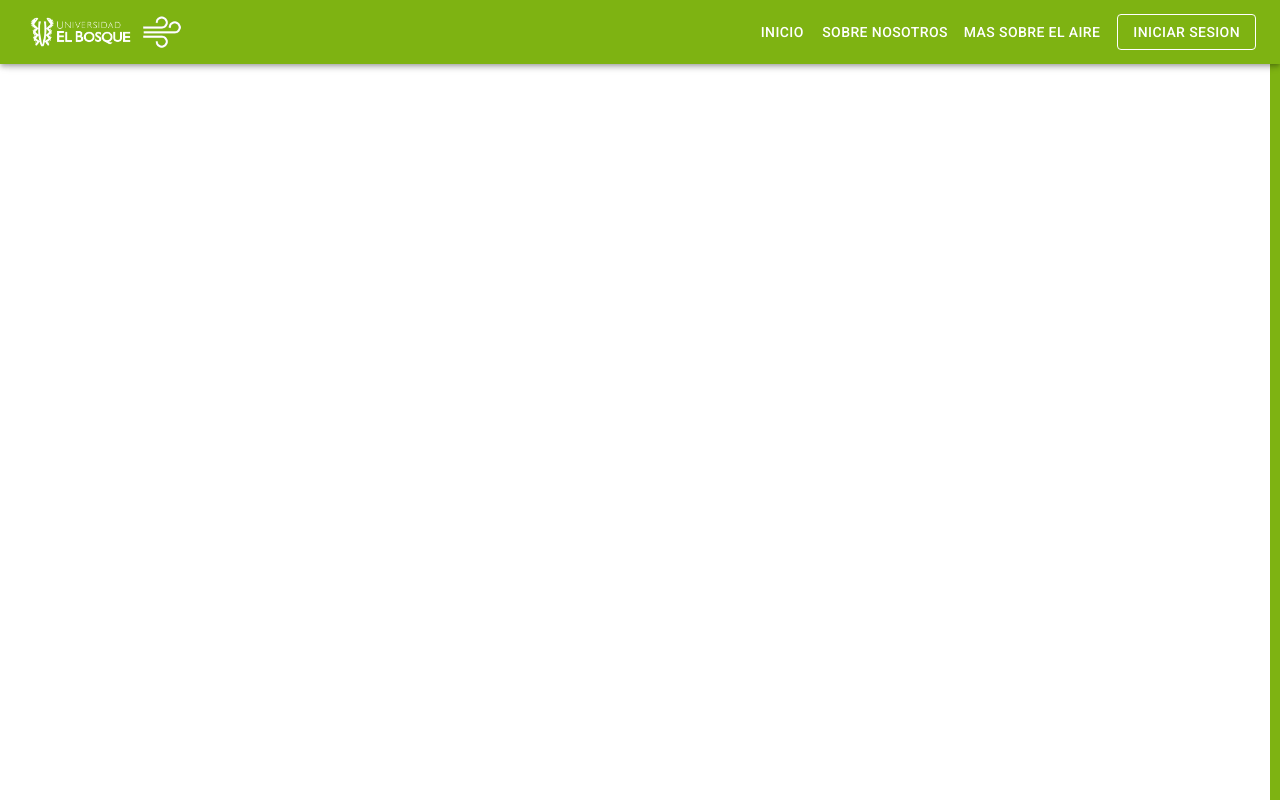
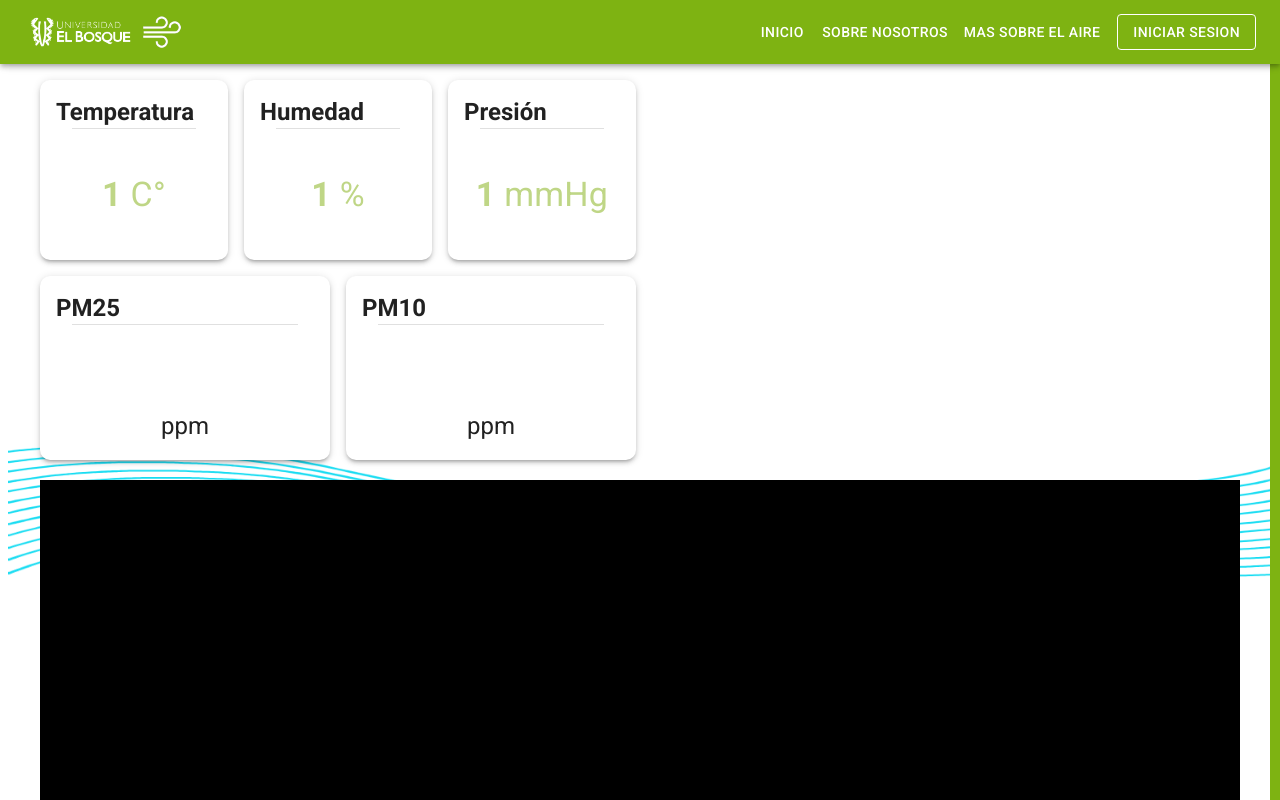
Before and after one commit to JuanC001/FE-AirQuality-Front-End, a React (Vite) app: page /test in a window 1280 px wide. Before the commit this address led to /. Shown: the top 800 px of the page. Built offline with nearby package versions, Linux system fonts and the light colour scheme; no server answers.

Commit message:
+Arreglos en el admin + vinculacion casi total: pendiente -> Actualizar el usuario + Nuevas graficas para el usuario + Ruta de Test creada + Cambios en el consumo del API

```diff
--- a/src/Dashboard/Pages/Admin/Components/IndividualUser.jsx
+++ b/src/Dashboard/Pages/Admin/Components/IndividualUser.jsx
@@ -1,4 +1,4 @@
-import { Box, Button, Divider, Grid, IconButton, MenuItem, Modal, Paper, Select, Stack, TextField, Typography } from '@mui/material'
+import { Box, Button, Divider, Grid, IconButton, MenuItem, Modal, Paper, Select, Stack, TableCell, TableRow, TextField, Typography } from '@mui/material'
 import React, { useState } from 'react'
 import { Map } from './Map'
 
@@ -88,7 +88,7 @@ export const IndividualUser = ({ user, getUsers }) => {
     const handleRemove = () => {
 
         Swal.fire({
-            title: '¿Estas seguro?',
+            title: `¿Estas seguro de eliminar a ${name}?`,
             text: "No podras revertir esta accion",
             icon: 'warning',
             showCancelButton: true,
@@ -110,43 +110,25 @@ export const IndividualUser = ({ user, getUsers }) => {
     return (
         <>
             <ModalEdit modalOpen={modalOpen} handleClose={handleClose} user={user} />
-            <Box minHeight={'40px'} width={'98%'} mx={'auto'} my={2}>
-                <Paper sx={{ height: '100%', p: 2 }}>
+            <TableRow>
 
-                    <Grid container>
+                <TableCell>{name}</TableCell>
+                <TableCell>{email}</TableCell>
+                <TableCell>{role}</TableCell>
+                <TableCell>
+                    <Grid container columnSpacing={2}>
 
-                        <Grid item xs={12} md={3}>
-                            <Typography variant={'h6'}><b>Nombre: </b></Typography>
-                            <Typography variant={'h6'}><i>{name}</i></Typography>
-
+                        <Grid item xs={12} md={6}>
+                            <Button variant={'outlined'} color={'primary'} onClick={() => { setModalOpen(true); }} fullWidth>Editar</Button>
                         </Grid>
-
-                        <Grid item xs={12} md={3}>
-
-                            <Typography variant={'h6'}><b>Email: </b></Typography>
-                            <Typography variant={'h6'}><i>{email}</i></Typography>
-
-                        </Grid>
-
-                        <Grid item xs={12} md={3} textAlign={'center'}>
-
-                            <Typography variant={'h6'}><b>Rol: </b></Typography>
-                            <Typography variant={'h6'}><i>{role}</i></Typography>
-
-                        </Grid>
-
-                        <Grid item xs={12} md={3} display={'flex'} justifyContent={'center'}>
-
-                            <Stack gap={1} width={'100px'}>
-                                <Button variant={'contained'} color={'primary'} onClick={e => setModalOpen(true)}>Editar</Button>
-                                <Button variant={'contained'} color={'error'} onClick={handleRemove}>Eliminar</Button>
-                            </Stack>
+                        <Grid item xs={12} md={6}>
+                            <Button variant={'outlined'} color={'error'} onClick={handleRemove} fullWidth>Eliminar</Button>
                         </Grid>
 
                     </Grid>
+                </TableCell>
 
-                </Paper>
-            </Box>
+            </TableRow>
         </>
     )
 }
--- a/src/Dashboard/Pages/Admin/Components/Users.jsx
+++ b/src/Dashboard/Pages/Admin/Components/Users.jsx
@@ -1,4 +1,4 @@
-import { Box, Button, Grid, Paper, Skeleton, Stack, Typography } from '@mui/material'
+import { Box, Button, Grid, Paper, Skeleton, Stack, Table, TableBody, TableCell, TableContainer, TableHead, TableRow, Typography } from '@mui/material'
 import React, { useEffect, useState } from 'react'
 
 import './User.css'
@@ -53,27 +53,35 @@ export const Users = ({ getUsers, users, searchingInfo }) => {
     return (
         <Box component={Paper} elevation={6} height={'100%'} borderRadius={5} mt={2} display={'flex'} alignItems={'center'}>
 
-            <Box className={'usersBox'} width={'100%'} height={'90%'} bgcolor={'white'} borderRadius={'20px'} sx={{ overflowY: 'scroll' }}>
+            <Box className={'usersBox'} width={'90%'} height={'90%'} bgcolor={'white'} borderRadius={'20px'} sx={{ overflowY: 'scroll' }} mx={'auto'}>
 
-                <Box>
+                <TableContainer sx={{ maxHeight: '100%' }}>
+                    <Table>
+                        <TableHead sx={{ position: 'sticky', top: 0, backgroundColor: 'rgba(255, 255, 255, 0.1)',backdropFilter: 'blur(10px)', zIndex: 1 }}>
+                            <TableRow>
+                                <TableCell>Nombre del Usuario</TableCell>
+                                <TableCell>Email</TableCell>
+                                <TableCell>Rol</TableCell>
+                                <TableCell>Acciones</TableCell>
+                            </TableRow>
+                        </TableHead>
+                        <TableBody sx={{ overflowY: 'scroll' }}>
+                            {
 
-                    {
-                        searchingInfo &&
-                        Array.from(Array(20).keys()).map((item) => (
-                            <SkeletonTemplate key={item} />
-                        ))
-                    }
-
-                    {users.map((user) => (
+                                users.map((user) => (
 
 
-                        user.role !== USER_TYPES.ADM &&
-                        < IndividualUser key={user.email} user={user} getUsers={getUsers} />
+                                    user.role !== USER_TYPES.ADM &&
 
-                    )
-                    )}
+                                    < IndividualUser key={user.email} user={user} getUsers={getUsers} />
 
-                </Box>
+                                )
+                                )
+
+                            }
+                        </TableBody>
+                    </Table>
+                </TableContainer>
 
             </Box>
 
--- a/src/Dashboard/Pages/Investigator/Components/Measures/GroupMeasures.jsx
+++ b/src/Dashboard/Pages/Investigator/Components/Measures/GroupMeasures.jsx
@@ -111,8 +111,6 @@ export const GroupMeasures = () => {
                 </motion.div>
             </Grid>
 
-
-
         </Grid>
     )
 }
--- a/src/Dashboard/Pages/User/Pages/User.jsx
+++ b/src/Dashboard/Pages/User/Pages/User.jsx
@@ -1,7 +1,32 @@
+import { Box, Grid } from '@mui/material'
 import React from 'react'
+
+import fondo03 from '../../../../assets/images/fondo03.png'
+import { GroupMeasures } from '../components/GroupMeasures'
 
 export const User = () => {
     return (
-        <div>User</div>
+        <Box minHeight={'100vh'} mt={{ xs: 9, md: 10 }} mb={3} position={'relative'}>
+            <Box component={'img'} src={fondo03} position={'absolute'} height={'500px'} width={'100%'} sx={{ top: '25%' }} zIndex={-1} />
+            <Grid container height={'100%'} px={4} spacing={1}>
+                <Grid height={'50vh'} item xs={12} md={6}>
+                    <GroupMeasures />
+                </Grid>
+
+                <Grid height={'50vh'} item xs={12} md={6}>
+
+
+                </Grid>
+
+                <Grid height={'50vh'} item xs={12} >
+                    <Box height={'100%'} bgcolor={'black'} width={'100%'}>
+
+
+                    </Box>
+                </Grid>
+
+            </Grid>
+
+        </Box>
     )
 }
--- /dev/null
+++ b/src/Dashboard/Pages/User/components/GroupMeasures.jsx
@@ -0,0 +1,113 @@
+import { Box, Grid, Paper, styled } from '@mui/material'
+import React, { useEffect, useState } from 'react'
+import { LineChart } from './LineChart'
+import { TextMetrics } from './TextMetrics'
+import { useDevices } from '../../../Hooks/useDevices'
+
+
+const DashBox = styled(Box)(({ theme }) => ({
+
+    borderRadius: '10px',
+    transition: 'ease 0.2s',
+    cursor: 'pointer',
+    height: '100%',
+    width: '100%',
+    ':hover': {
+
+        backgroundColor: theme.palette.primary.light,
+        transform: 'translateY(-5px)',
+        boxShadow: `5px 10px 10px ${theme.palette.primary.main}`,
+
+    },
+
+    '.active': {
+
+        backgroundColor: theme.palette.primary.light,
+        transform: 'translateY(-5px)',
+        boxShadow: `5px 10px 10px ${theme.palette.primary.main}`,
+
+    }
+
+}))
+
+export const GroupMeasures = () => {
+
+    const { getOneDevice } = useDevices()
+    const [deviceData, setDeviceData] = useState(null)
+    const [dataReady, setDataReady] = useState(false)
+    const [lastMeasures, setLastMeasures] = useState({
+        pm25: 0,
+        pm10: 0,
+        hum: 1,
+        temp: 1,
+        pres: 1
+    })
+
+    const handleDevice = async () => {
+
+        const data = await getOneDevice('64dac03ac00bf9548e1c9311')
+        setDeviceData(data)
+        setLastMeasures({
+            pm25: data.measures[data.measures.length - 1].pm25,
+            pm10: data.measures[data.measures.length - 1].pm10,
+            hum: data.measures[data.measures.length - 1].rh,
+            temp: data.measures[data.measures.length - 1].temp,
+            pres: data.measures[data.measures.length - 1].pressure
+        })
+        console.log(data)
+        setDataReady(true)
+    }
+
+    useEffect(() => {
+
+        handleDevice()
+
+    }, [])
+
+    return (
+        <Box height={'100%'} width={'100%'}>
+
+            <Grid container height={'100%'} spacing={2}>
+
+                <Grid item xs={12} md={4} height={'50%'}>
+                    <DashBox component={Paper} elevation={3}>
+                        <TextMetrics text={'Temperatura'} dataUnit='C°' data={lastMeasures.temp} />
+                    </DashBox>
+                </Grid>
+
+                <Grid item xs={12} md={4} height={'50%'}>
+                    <DashBox component={Paper} elevation={3}>
+                        <TextMetrics text={'Humedad'} dataUnit='%' data={lastMeasures.hum} />
+
+                    </DashBox>
+
+                </Grid>
+
+                <Grid item xs={12} md={4} height={'50%'}>
+                    <DashBox component={Paper} elevation={3}>
+                        <TextMetrics text={'Presión'} dataUnit='mmHg' data={lastMeasures.pres} />
+
+                    </DashBox>
+
+                </Grid>
+
+                <Grid item xs={12} md={6} height={'25vh'}>
+                    <DashBox component={Paper} elevation={3}>
+                        <LineChart title={'PM25'} deviceData={deviceData !== null ? deviceData.measures : ''} particle={'pm25'} dataReady={dataReady} />
+                    </DashBox>
+
+                </Grid>
+
+                <Grid item xs={12} md={6} height={'25vh'}>
+                    <DashBox component={Paper} elevation={3}>
+                        <LineChart title={'PM10'} deviceData={deviceData !== null ? deviceData.measures : ''} particle={'pm10'} dataReady={dataReady} />
+                    </DashBox>
+
+                </Grid>
+
+            </Grid>
+
+        </Box>
+
+    )
+}
--- /dev/null
+++ b/src/Dashboard/Pages/User/components/LineChart.jsx
@@ -0,0 +1,42 @@
+import { Box, Divider, Stack, Typography, useTheme } from '@mui/material'
+import React, { useState, useEffect } from 'react'
+
+import { ResponsiveContainer, LineChart as LC, Line, Tooltip } from 'recharts'
+
+export const LineChart = ({ title, particle, deviceData, dataReady = false }) => {
+
+    const theme = useTheme()
+    const [lastMeasure, setlastMeasure] = useState(null)
+
+    useEffect(() => {
+
+        if (dataReady) {
+
+            setlastMeasure(deviceData[deviceData.length - 1][particle])
+
+        }
+    }, [deviceData])
+
+    return (
+        <Box width={'100%'} height={'100%'} position={'relative'}>
+            <Stack height={'100%'} p={2}>
+                <Box height={'25%'}>
+                    <Typography variant={'h5'}><b>{title}</b></Typography>
+                    <Divider variant='middle' />
+                </Box>
+                <Box height={'75%'} >
+                    <ResponsiveContainer width={'100%'} height={'80%'}>
+                        <LC data={deviceData} >
+
+                            <Line dataKey={particle} fill={theme.palette.secondary.main} stroke={theme.palette.secondary.main} />
+                            <Tooltip active={true} cursor={false} position={{ y: 100 }} />
+
+                        </LC>
+                    </ResponsiveContainer>
+                </Box>
+            </Stack>
+            <Typography variant='h5' position={'absolute'} sx={{ bottom: '10%' }} width={'100%'} textAlign={'center'}><b>{lastMeasure}</b> ppm</Typography>
+
+        </Box >
+    )
+}
--- /dev/null
+++ b/src/Dashboard/Pages/User/components/TextMetrics.jsx
@@ -0,0 +1,36 @@
+import { Box, Divider, Stack, Typography } from '@mui/material'
+import React, { useEffect, useState } from 'react'
+
+export const TextMetrics = ({ text, dataUnit = 'not defined', data = 0, dataReady }) => {
+
+    const [lastMeasure, setlastMeasure] = useState(null)
+
+    useEffect(() => {
+
+        setlastMeasure(cutNumber(data))
+
+    }, [data])
+
+    const cutNumber = (num) => {
+
+        return +(Math.round(num + "e+2") + "e-2");
+
+    }
+
+    return (
+        <Box width={'100%'} height={'100%'} >
+
+            <Stack height={'100%'} p={2}>
+                <Box height={'20%'} >
+                    <Typography variant="h5"><b>{text}</b></Typography>
+                    <Divider variant='middle' />
+                </Box>
+                <Box height={'70%'} display={'flex'} mx={'auto'} alignItems={'center'}>
+                    <Typography variant="h4" color="secondary.main" textAlign={'center'}><b>{lastMeasure}</b> {dataUnit}</Typography>
+                </Box>
+            </Stack>
+
+
+        </Box>
+    )
+}
--- a/src/Routes/AppRouter.jsx
+++ b/src/Routes/AppRouter.jsx
@@ -11,6 +11,7 @@ import { UserContext } from '../Global/Context/UserContext'
 import { AnimatePresence } from 'framer-motion'
 
 import { motion } from 'framer-motion'
+import { User } from '../Dashboard/Pages/User/Pages/User'
 
 export const AppRouter = () => {
 
@@ -46,6 +47,10 @@ export const AppRouter = () => {
                         <Navigate to={'/'} />
                     } />
 
+                    <Route path='/test/' element={
+                        <User />
+                    } />
+
                     {authStatus ?
 
                         <Route path='/dashboard/' element={<Dashboard />} /> : <></>
```
